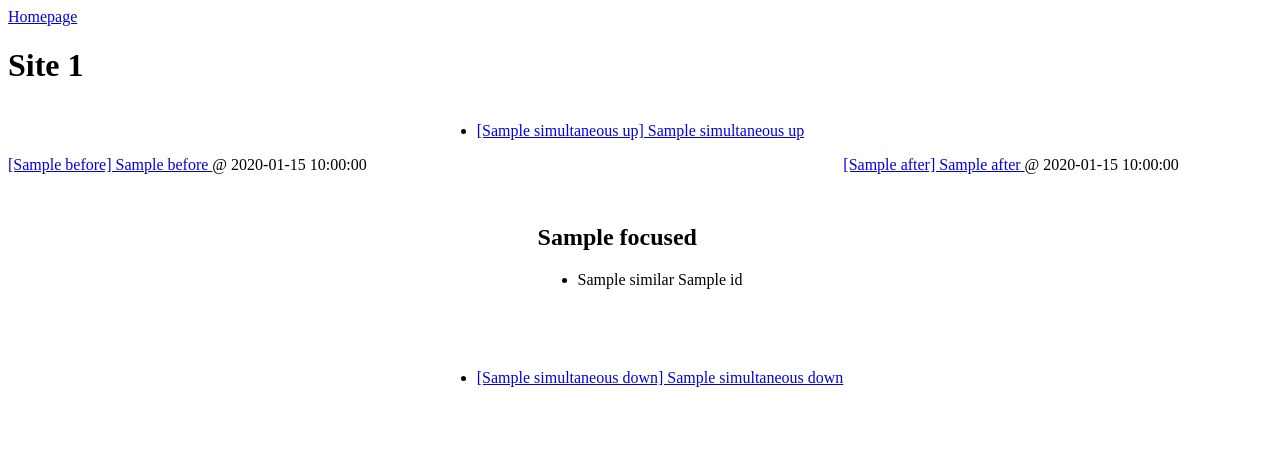
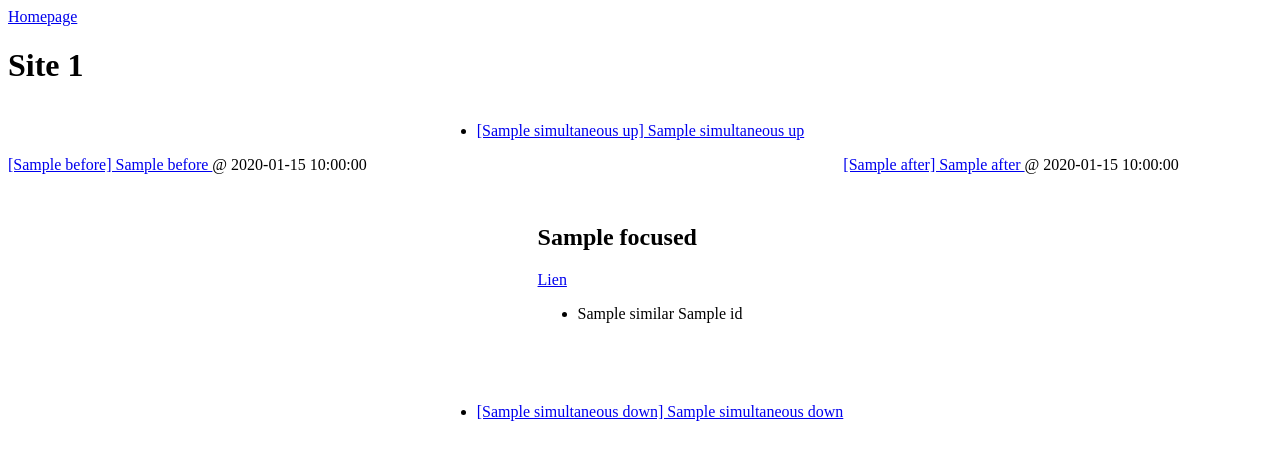
Before and after one commit to jherve/media_observer, a FastAPI app: template templates/site_main_article_detail.html in a window 1280 px wide. Shown: the top 460 px of the page. Run offline with FastAPI, Linux system fonts and the light colour scheme; the template is opened without the code that fills it: most values are stand-ins (such as "Sample title", 1, 10 or a date in 2020); parts of the project's set-up code (start-up, migrations or seed data) failed here and were passed over.

Commit message:
Add link to original article

```diff
--- a/templates/site_main_article_detail.html
+++ b/templates/site_main_article_detail.html
@@ -23,6 +23,7 @@
         </div>
         <div class="focused">
             <h2>{{ focused["title"] }}</h2>
+            <p><a href="{{ focused['url_article'] }}">Lien</a></p>
             <ul>
                 {% for s in similar %}
                     <li>{{ s[1] }} {{ s[0]["title"] }}</li>
```
